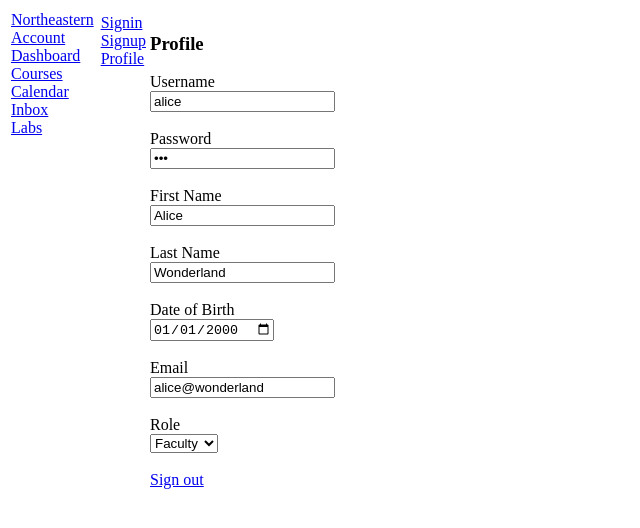
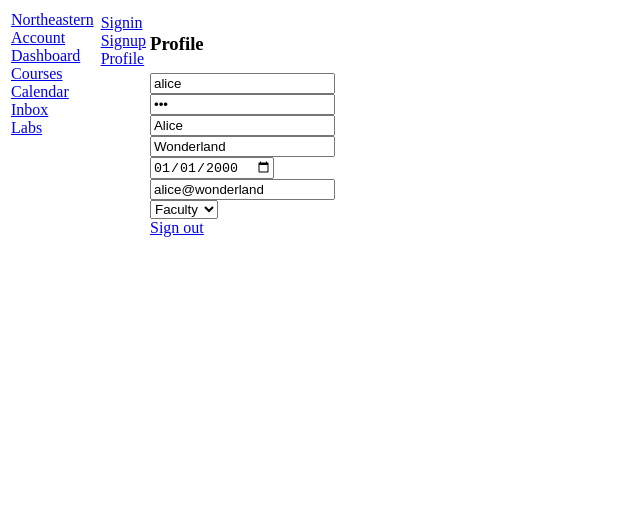
Before and after one commit to SKANDHAN-MADHUSUDHANA/Kambaz-next-js, a Next.js app: page /Account/Profile in a window 1280 px wide. Shown: the top 528 px of the page, without its empty margins (0-640 px from the left). Built offline with nearby package versions, Linux system fonts and the light colour scheme.

Commit message:
updated profile section

```diff
--- a/app/(kambaz)/Account/Profile/page.tsx
+++ b/app/(kambaz)/Account/Profile/page.tsx
@@ -1,64 +1,19 @@
 import Link from "next/link";
-
 export default function Profile() {
   return (
     <div id="wd-profile-screen">
       <h3>Profile</h3>
-
-      <label htmlFor="wd-username">Username</label><br />
-      <input
-        id="wd-username"
-        defaultValue="alice"
-        placeholder="username"
-        className="wd-username"
-      /><br /><br />
-
-      <label htmlFor="wd-password">Password</label><br />
-      <input
-        id="wd-password"
-        defaultValue="123"
-        placeholder="password"
-        type="password"
-        className="wd-password"
-      /><br /><br />
-
-      <label htmlFor="wd-firstname">First Name</label><br />
-      <input
-        id="wd-firstname"
-        defaultValue="Alice"
-        placeholder="First Name"
-      /><br /><br />
-
-      <label htmlFor="wd-lastname">Last Name</label><br />
-      <input
-        id="wd-lastname"
-        defaultValue="Wonderland"
-        placeholder="Last Name"
-      /><br /><br />
-
-      <label htmlFor="wd-dob">Date of Birth</label><br />
-      <input
-        id="wd-dob"
-        defaultValue="2000-01-01"
-        type="date"
-      /><br /><br />
-
-      <label htmlFor="wd-email">Email</label><br />
-      <input
-        id="wd-email"
-        defaultValue="alice@wonderland"
-        type="email"
-      /><br /><br />
-
-      <label htmlFor="wd-role">Role</label><br />
+      <input defaultValue="alice" placeholder="username" className="wd-username"/><br/>
+      <input defaultValue="123"   placeholder="password" type="password"
+             className="wd-password" /><br/>
+      <input defaultValue="Alice" placeholder="First Name" id="wd-firstname" /><br/>
+      <input defaultValue="Wonderland" placeholder="Last Name" id="wd-lastname" /><br/>
+      <input defaultValue="2000-01-01" type="date" id="wd-dob" /><br/>
+      <input defaultValue="alice@wonderland" type="email" id="wd-email" /><br/>
       <select defaultValue="FACULTY" id="wd-role">
-        <option value="USER">User</option>
-        <option value="ADMIN">Admin</option>
-        <option value="FACULTY">Faculty</option>
-        <option value="STUDENT">Student</option>
-      </select><br /><br />
-
-      <Link href="Signin">Sign out</Link>
+        <option value="USER">User</option>       <option value="ADMIN">Admin</option>
+        <option value="FACULTY">Faculty</option> <option value="STUDENT">Student</option>
+      </select><br/>
+      <Link href="Signin" > Sign out </Link>
     </div>
-  );
-}
+);}
```
